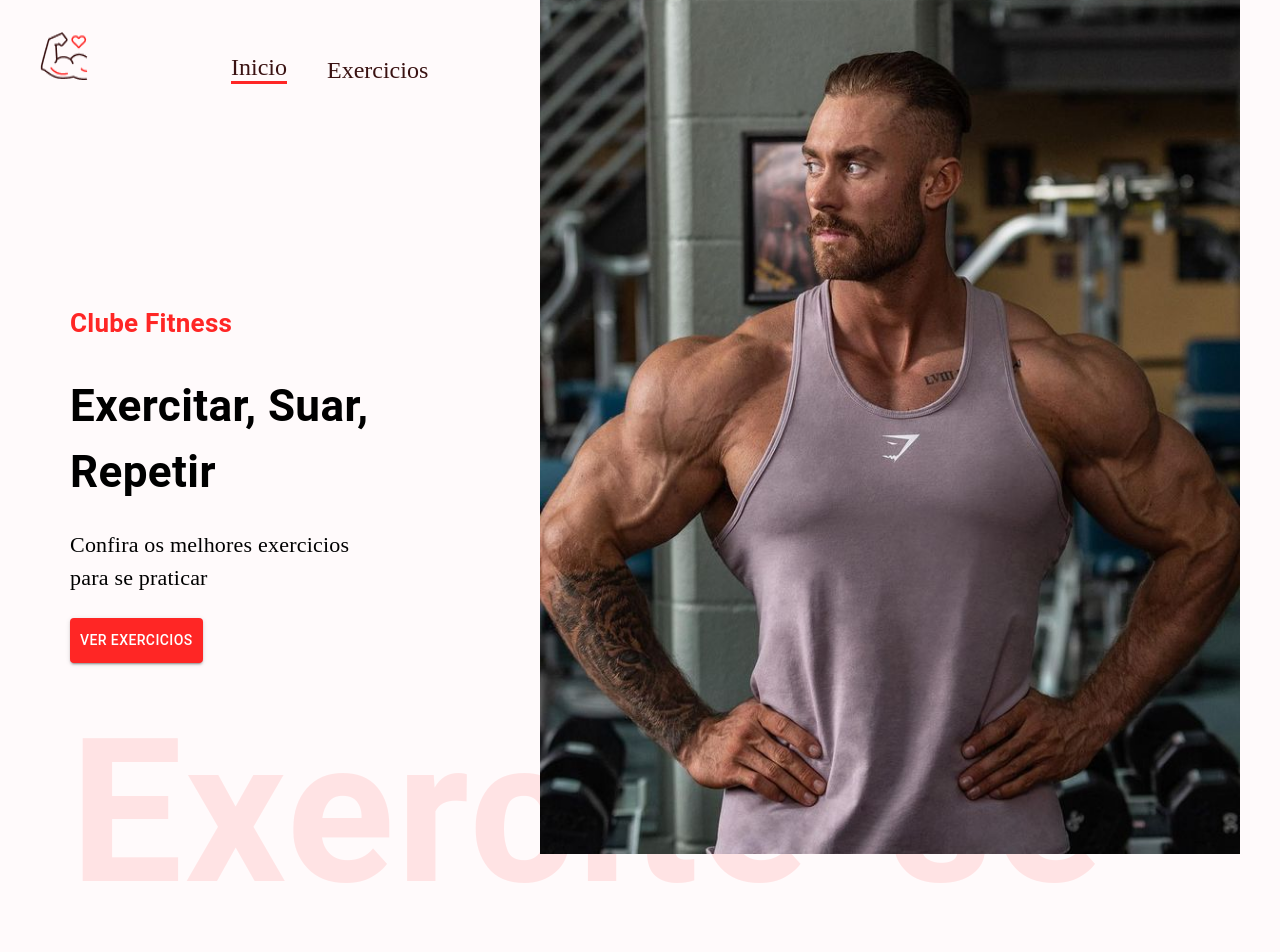
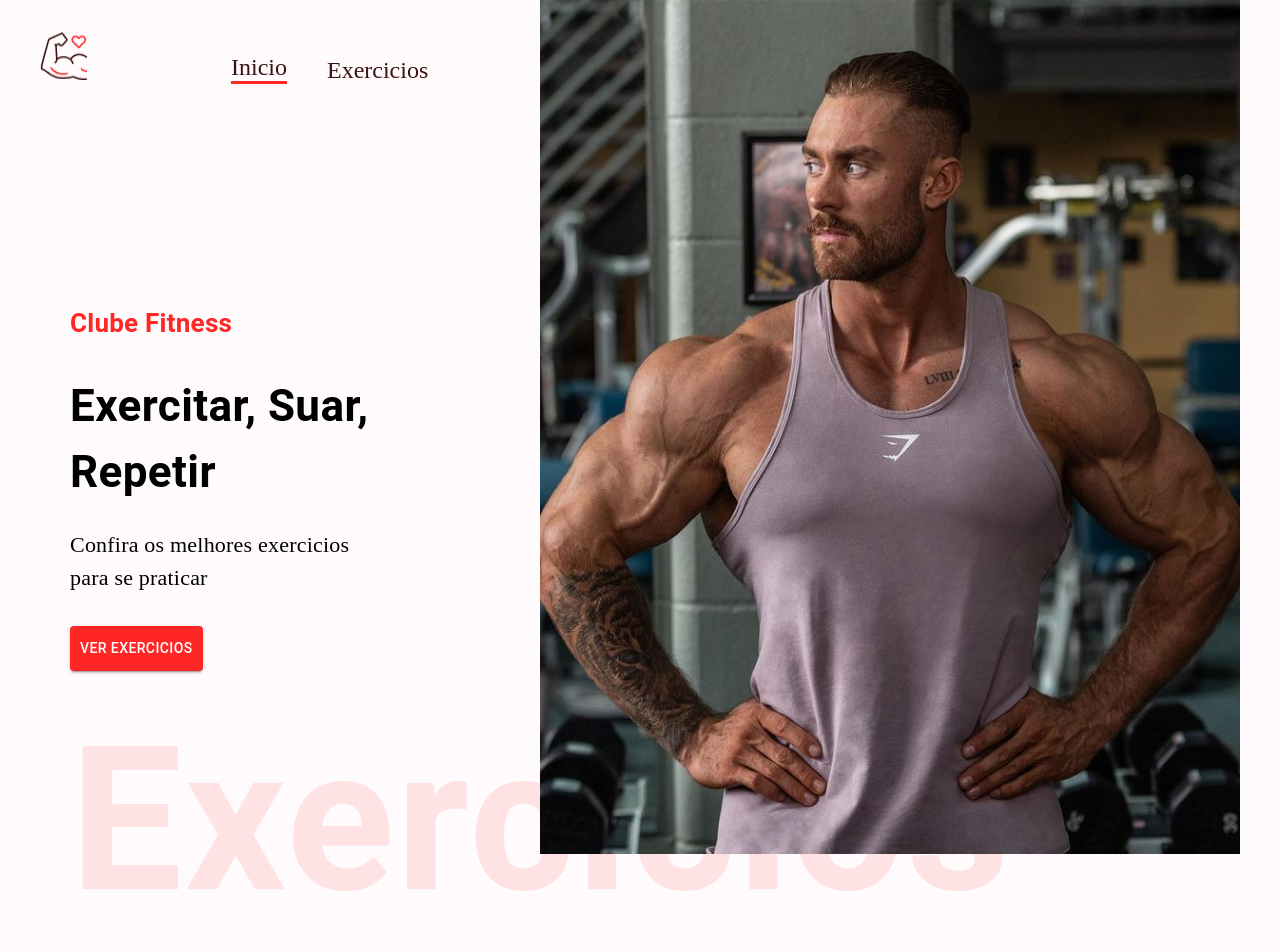
Before and after one commit to Mateusbrbza/E-GYM, a React (Create React App) app: page / in a window 1280 px wide. Shown: the top 952 px of the page. Built offline with nearby package versions, Linux system fonts and the light colour scheme.

Commit message:
Homepage finalizada

```diff
--- a/src/components/HeroBanner.js
+++ b/src/components/HeroBanner.js
@@ -27,7 +27,7 @@ const HeroBanner = () => {
         Exercitar, Suar, <br /> Repetir
       </Typography>
 
-      <Typography fontSize="22px" LineHeight="35px" mb={3} fontFamily="Alegreya" >
+      <Typography fontSize="22px" LineHeight="35px" mb={4} fontFamily="Alegreya" >
         Confira os melhores exercicios <br /> para se praticar
       </Typography>
 
@@ -40,12 +40,13 @@ const HeroBanner = () => {
       <Typography
       fontWeight={600}
       color="#FF2625"
-      sx={{ opacity: '0.1',
-      display: { lg: 'block', xs: 'none' },
+      sx={{
+      opacity: '0.1',
+      display: { lg: 'block', xs: 'none' }
       }}
       fontSize="200px"
       >
-        Exercite-se
+        Exercicios
       </Typography>
 
       <img
```
